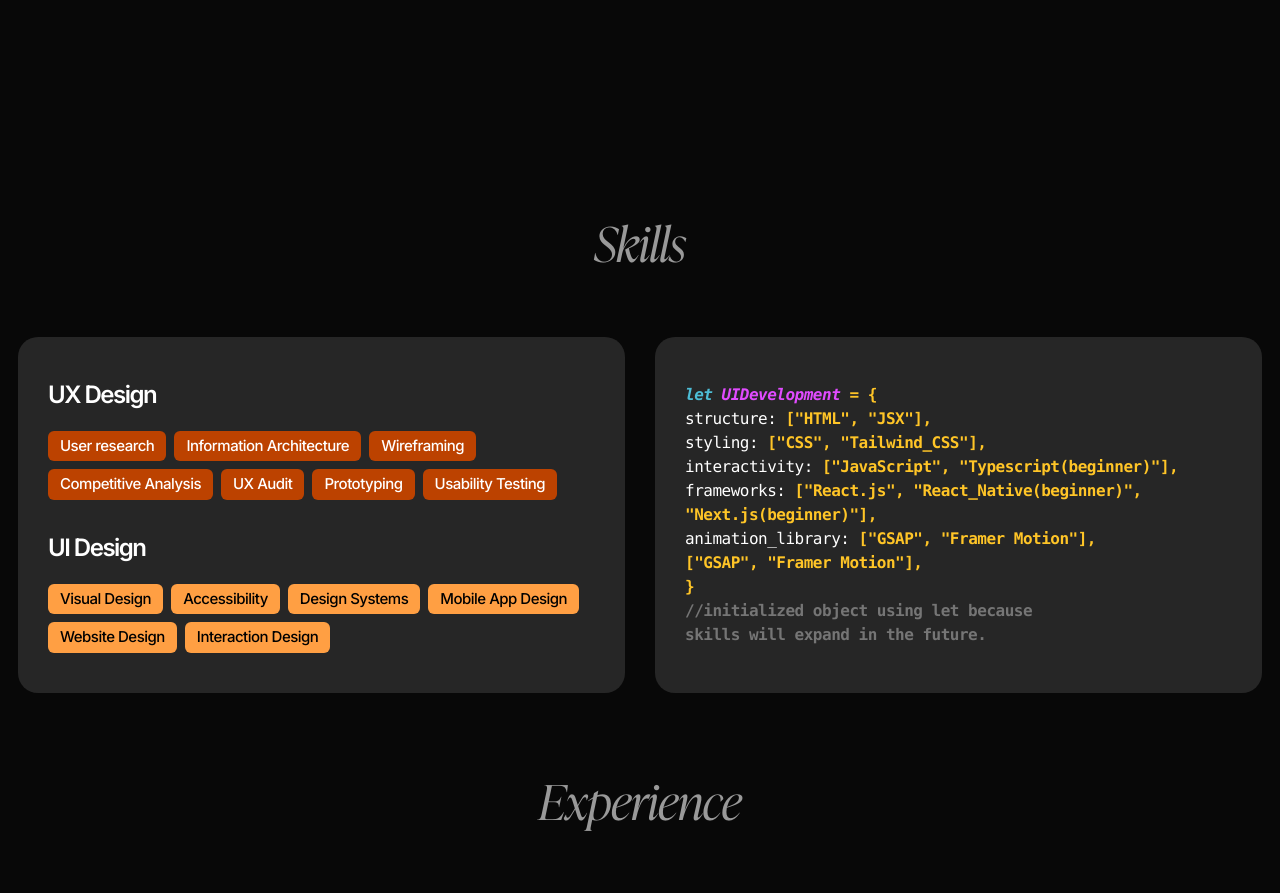
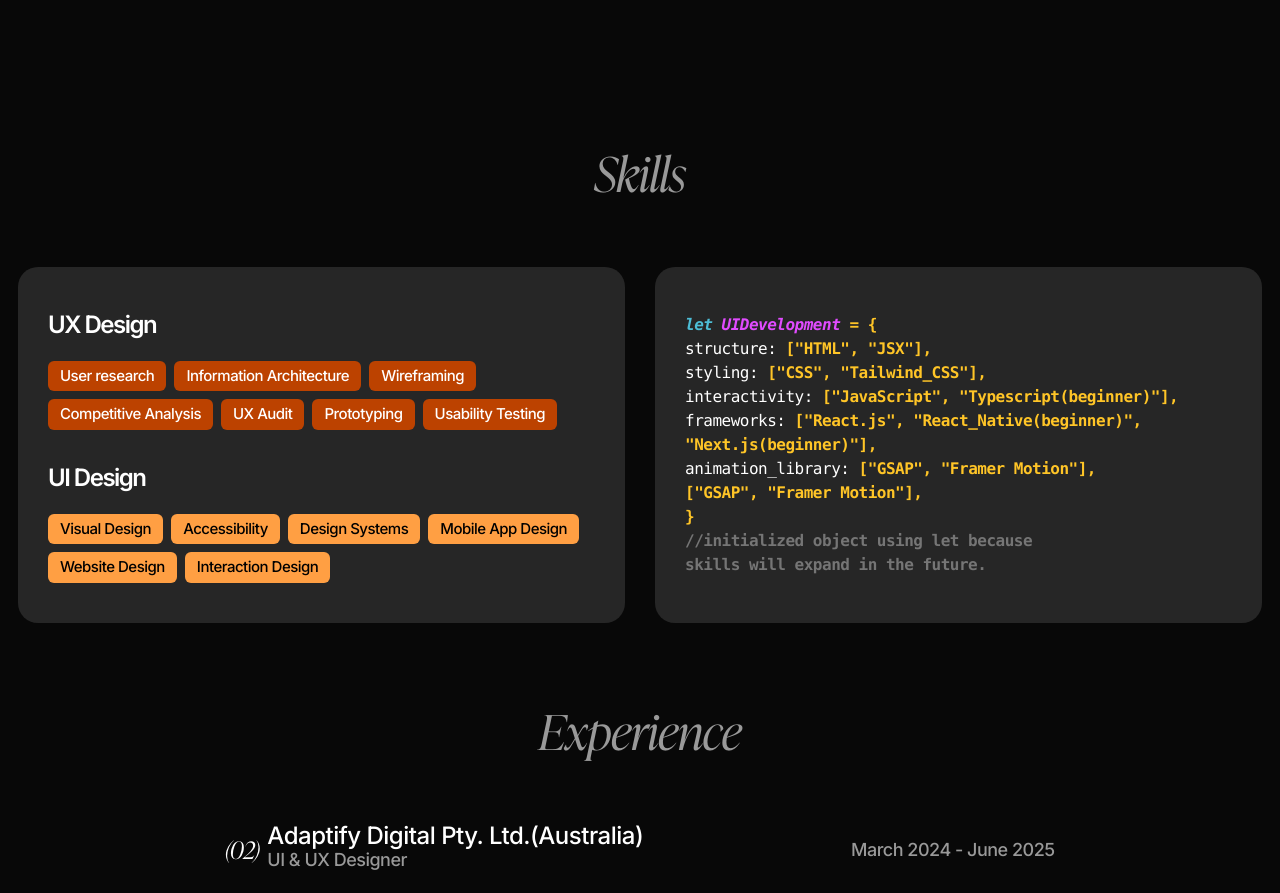
Before and after one commit to andrew-0210/portfolio-0.1, a Next.js app: page / in a window 1280 px wide. Shown: the part 4060-4953 px from the top of the page. Built offline with nearby package versions, Linux system fonts and the light colour scheme.

Commit message:
Update Skills.tsx

```diff
--- a/src/components/section/Skills.tsx
+++ b/src/components/section/Skills.tsx
@@ -2,7 +2,7 @@ import { uiSkills, uxSkills } from "@/constants/data";
 
 export default function Skills() {
 	return (
-		<section className="container pt-[4.385rem] px-[1.125rem]">
+		<section className="container px-[1.125rem]">
 			<h2 className="font-display text-center text-[2rem] md:text-[3rem] text-[#999999]">
 				Skills
 			</h2>
```
